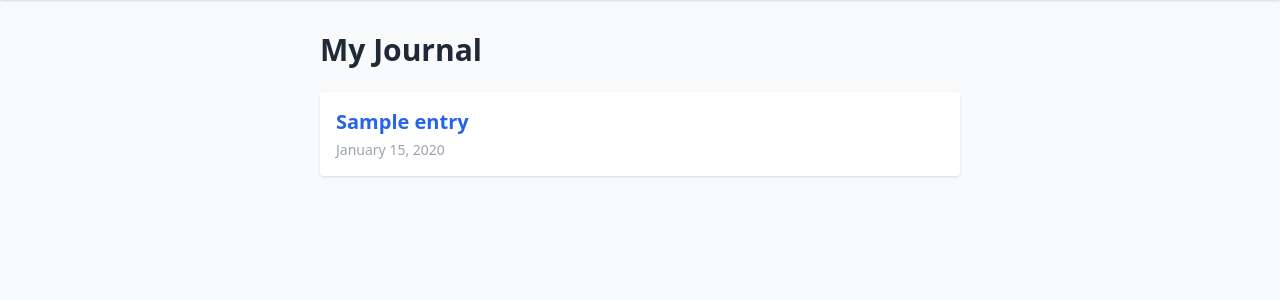
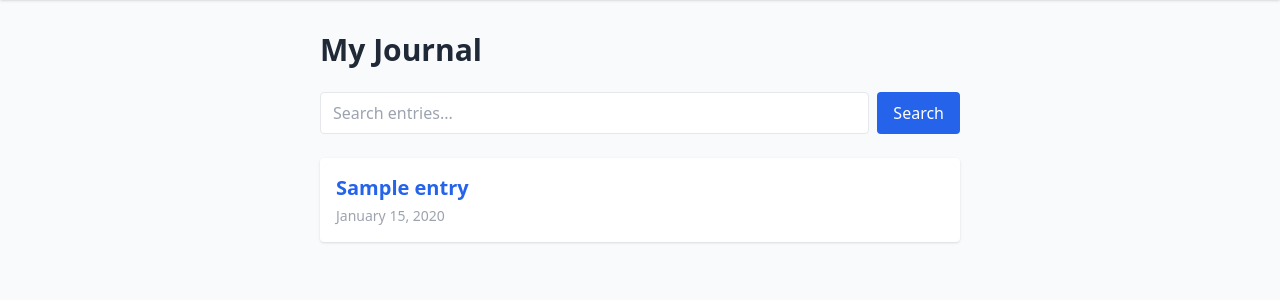
Before and after one commit to ttangwork/djournal, a Django app: page / in a window 1280 px wide. Shown: the part 60-360 px from the top of the page. Run offline with Django 5.2, Linux system fonts and the light colour scheme; a user stored in the database is signed in; tables that the repository leaves empty hold one stand-in row (values such as "Sample post"); some libraries are stand-ins or nearby versions.

Commit message:
feature: search and pagination

```diff
--- a/journal/templates/journal/entry_list.html
+++ b/journal/templates/journal/entry_list.html
@@ -4,6 +4,16 @@
 
 {% block content %}
 <h1 class="text-3xl font-bold text-gray-800 mb-6">My Journal</h1>
+<form method="get" class="mb-6">
+    <div class="flex gap-2">
+        <input type="text" name="q" value="{{ query }}" placeholder="Search entries..."
+            class="flex-1 border rounded px-3 py-2 focus:outline-none focus:ring-2 focus:ring-blue-400">
+        <button type="submit" class="bg-blue-600 text-white px-4 py-2 rounded hover:bg-blue-700">Search</button>
+        {% if query %}
+        <a href="{% url 'entry_list' %}" class="px-4 py-2 text-gray-500 hover:underline">Clear</a>
+        {% endif %}
+    </div>
+</form>
 {% for entry in entries %}
 <div class="bg-white rounded shadow p-4 mb-4">
     <h2 class="text-xl font-semibold">
@@ -14,4 +24,17 @@
 {% empty %}
 <p class="text-gray-500">No entries yet.</p>
 {% endfor %}
+{% if entries.has_other_pages %}
+    <div class="flex justify-center gap-2 mt-6">
+        {% if entries.has_previous %}
+            <a href="?page={{ entries.previous_page_number }}{% if query %}&q={{ query }}{% endif %}"
+                class="px-3 py-1 border rounded text-gray-600 hover:bg-gray-100">Previous</a>
+        {% endif %}
+        <span class="px-3 py-1 text-gray-500">Page {{ entries.number }} of {{ entries.paginator.num_pages }}</span>
+        {% if entries.has_next %}
+            <a href="?page={{ entries.next_page_number }}{% if query %}&q={{ query }}{% endif %}"
+                class="px-3 py-1 border rounded text-gray-600 hover:bg-gray-100">Next</a>
+        {% endif %}
+    </div>
+{% endif %}
 {% endblock %}
--- a/journal/views.py
+++ b/journal/views.py
@@ -1,11 +1,18 @@
 from django.shortcuts import redirect, render, get_object_or_404
 from django.contrib.auth.decorators import login_required
+from django.core.paginator import Paginator
 from .models import Entry
 
 @login_required
 def entry_list(request):
+    query = request.GET.get('q', '')
     entries = Entry.objects.all().order_by('-created_at')
-    return render(request, 'journal/entry_list.html', {'entries': entries})
+    if query:
+        entries = entries.filter(title__icontains=query) | entries.filter(body__icontains=query)
+    paginator = Paginator(entries, 10)
+    page_number = request.GET.get('page', 1)
+    page_obj = paginator.get_page(page_number)
+    return render(request, 'journal/entry_list.html', {'entries': page_obj, 'query': query})
 
 @login_required
 def entry_detail(request, pk):
```
Lines whose indentation alone changed are shown as unchanged.
